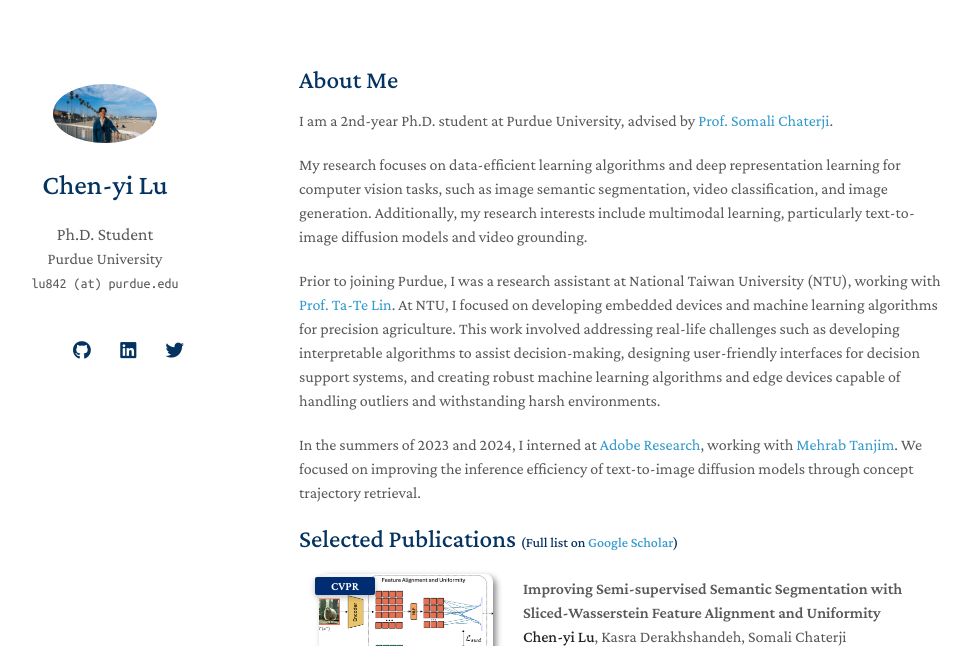
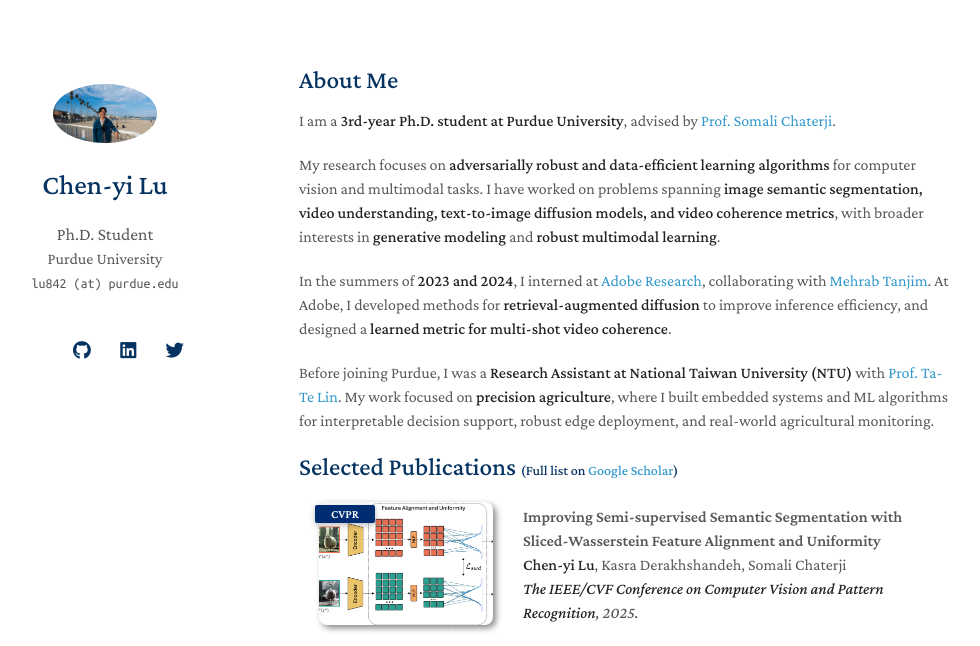
Before and after one commit to StevenCYLu/StevenCYLu.github.io, a Jekyll site: the page built from index.md, in a window 1280 px wide and 900 px high, cut to the strip 0-646 px from the top of the window. Shown: the whole strip, without its empty margins (171-1151 px from the left). Built offline with Jekyll 4.4.1, drawn with Linux system fonts in a browser that asks for light colours; nearby versions of some CDN libraries; a style sheet for code colours, icons or effects is not loaded; our own code applies the rules of GitHub Pages for plain Markdown files.

Commit message:
Update index.md

```diff
--- a/index.md
+++ b/index.md
@@ -4,13 +4,14 @@
 
 ## About Me
 
-I am a 2nd-year Ph.D. student at Purdue University, advised by [Prof. Somali Chaterji](https://schaterji.io/).
+I am a **3rd-year Ph.D. student at Purdue University**, advised by [Prof. Somali Chaterji](https://schaterji.io/).
 
-My research focuses on data-efficient learning algorithms and deep representation learning for computer vision tasks, such as image semantic segmentation, video classification, and image generation. Additionally, my research interests include multimodal learning, particularly text-to-image diffusion models and video grounding.
+My research focuses on **adversarially robust and data-efficient learning algorithms** for computer vision and multimodal tasks. I have worked on problems spanning **image semantic segmentation, video understanding, text-to-image diffusion models, and video coherence metrics**, with broader interests in **generative modeling** and **robust multimodal learning**.
 
-Prior to joining Purdue, I was a research assistant at National Taiwan University (NTU), working with [Prof. Ta-Te Lin](http://ttlin.bime.ntu.edu.tw/ttlin). At NTU, I focused on developing embedded devices and machine learning algorithms for precision agriculture. This work involved addressing real-life challenges such as developing interpretable algorithms to assist decision-making, designing user-friendly interfaces for decision support systems, and creating robust machine learning algorithms and edge devices capable of handling outliers and withstanding harsh environments.
+In the summers of **2023 and 2024**, I interned at [Adobe Research](https://research.adobe.com/), collaborating with [Mehrab Tanjim](https://mehrab-tanjim.github.io/). At Adobe, I developed methods for **retrieval-augmented diffusion** to improve inference efficiency, and designed a **learned metric for multi-shot video coherence**.
 
-In the summers of 2023 and 2024, I interned at [Adobe Research](https://research.adobe.com/), working with [Mehrab Tanjim](https://mehrab-tanjim.github.io/). We focused on improving the inference efficiency of text-to-image diffusion models through concept trajectory retrieval.
+Before joining Purdue, I was a **Research Assistant at National Taiwan University (NTU)** with [Prof. Ta-Te Lin](http://ttlin.bime.ntu.edu.tw/ttlin). My work focused on **precision agriculture**, where I built embedded systems and ML algorithms for interpretable decision support, robust edge deployment, and real-world agricultural monitoring.
+
 
 
 {% include_relative _includes/publications.md %}
```
